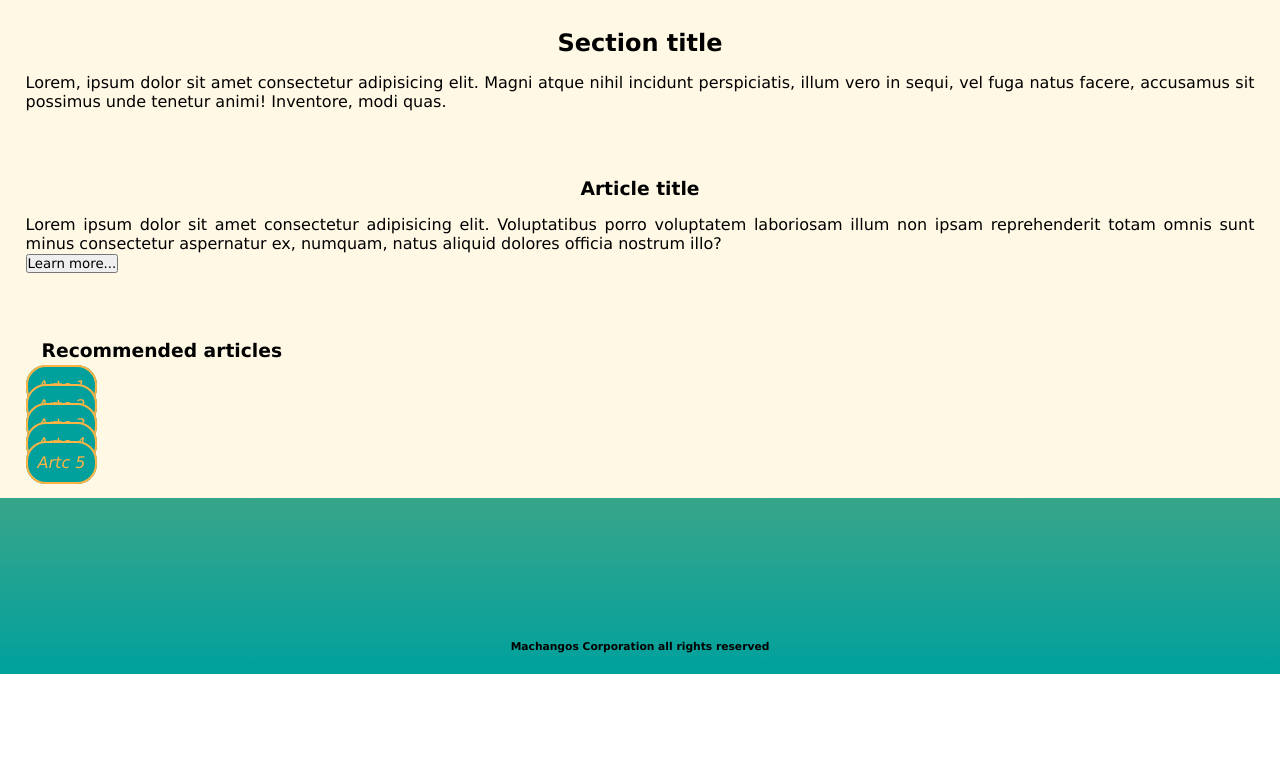
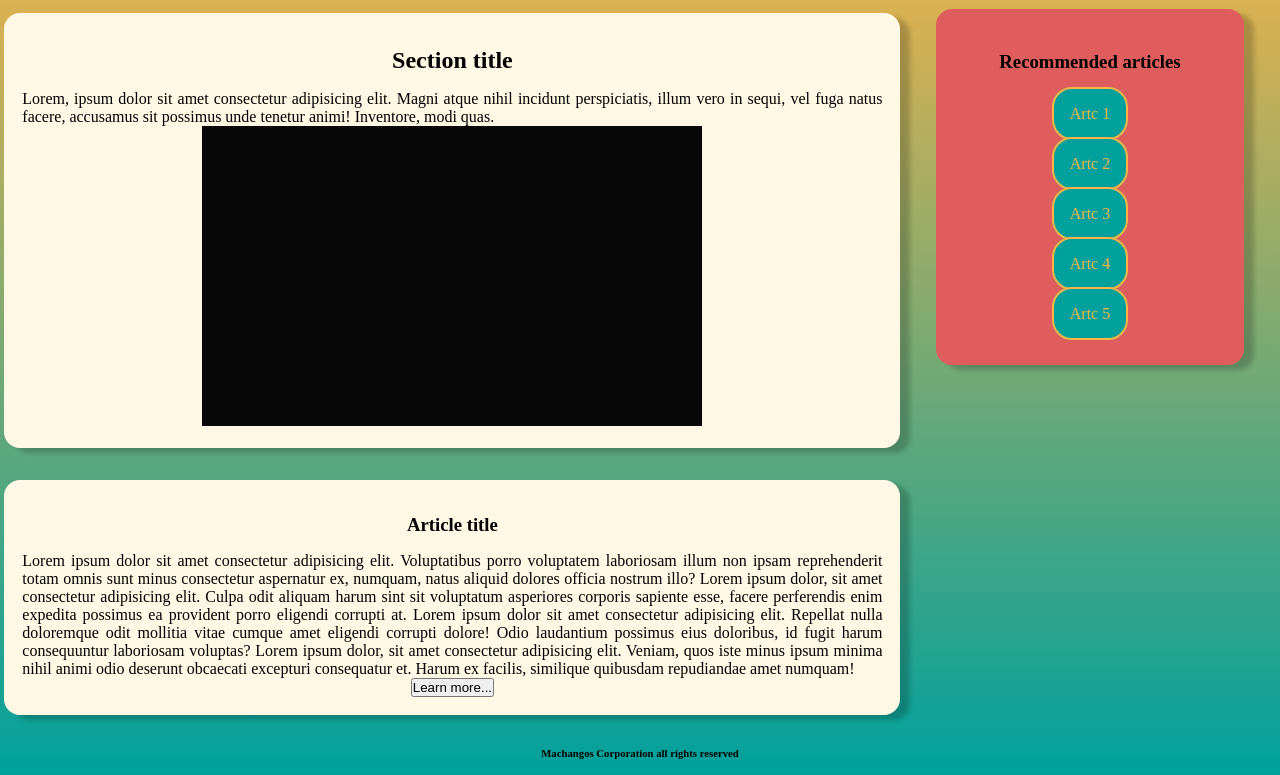
Before and after one commit to iago-sf/dor_pro_1, a plain HTML site: page index.html in a window 1280 px wide. Shown: the part 126-901 px from the top of the page. Before the commit the page ends 800 px from the top, so only its background shows below. Drawn offline with Linux system fonts and the light colour scheme.

Commit message:
Co-authored-by: Joseantonio20019 <Joseantonio20019@users.noreply.github.com> Co-authored-by: FenrirSolutions <FenrirSolutions@users.noreply.github.com>

```diff
--- a/JS/particles.js
+++ b/JS/particles.js
@@ -37,7 +37,6 @@
 
 			createParticles();
 
-			windowResizeHandler();
 
 			setInterval( loop, 1000 / 60 );
 		}
@@ -100,7 +99,7 @@
 		canvas.width = SCREEN_WIDTH;
 		canvas.height = SCREEN_HEIGHT;
 
-		canvas.style.position = 'absolute';
+		canvas.style.position = 'inline-block';
 		canvas.style.left = (window.innerWidth - SCREEN_WIDTH) * .5 + 'px';
 		canvas.style.top = (window.innerHeight - SCREEN_HEIGHT) * .5 + 'px';
 	}
--- a/index.html
+++ b/index.html
@@ -10,7 +10,7 @@
     <title>Machangos Corporation</title>
 </head>
 <body>
-    <div class="wrapper">
+    <div>
         <!-- Page title and icon -->
         <header class="row">
             <div class="col-1"><img src="" alt=""></div>
@@ -25,30 +25,38 @@
         </nav>
 
         <!-- Page main content -->
-        <main class="row">
+        <main class="row text-center">
             <!-- Published content -->
-            <div class="col-1">
-                <section>
+            <div class="col-70p">
+                <section class="content my-1">
                     <h2>Section title</h2>
                     <p>Lorem, ipsum dolor sit amet consectetur adipisicing elit. Magni atque nihil incidunt perspiciatis, illum vero in sequi, vel fuga natus facere, accusamus sit possimus unde tenetur animi! Inventore, modi quas.</p>
+                    <canvas id="onecanvas" width="500" height="300"></canvas><br>
                 </section>
-                <article>
+                <article class="content my-1">
                     <h3>Article title</h3>
                     <div>
-                        <p>Lorem ipsum dolor sit amet consectetur adipisicing elit. Voluptatibus porro voluptatem laboriosam illum non ipsam reprehenderit totam omnis sunt minus consectetur aspernatur ex, numquam, natus aliquid dolores officia nostrum illo?</p>
-                        <!-- <canvas id="onecanvas" width="500" height="300"></canvas> -->
+                        <p>
+                            Lorem ipsum dolor sit amet consectetur adipisicing elit. Voluptatibus porro voluptatem laboriosam illum non ipsam reprehenderit totam omnis sunt minus consectetur aspernatur ex, numquam, natus aliquid dolores officia nostrum illo?
+                            Lorem ipsum dolor, sit amet consectetur adipisicing elit. Culpa odit aliquam harum sint sit voluptatum asperiores corporis sapiente esse, facere perferendis enim expedita possimus ea provident porro eligendi corrupti at.
+                            Lorem ipsum dolor sit amet consectetur adipisicing elit. Repellat nulla doloremque odit mollitia vitae cumque amet eligendi corrupti dolore! Odio laudantium possimus eius doloribus, id fugit harum consequuntur laboriosam voluptas?
+                            Lorem ipsum dolor, sit amet consectetur adipisicing elit. Veniam, quos iste minus ipsum minima nihil animi odio deserunt obcaecati excepturi consequatur et. Harum ex facilis, similique quibusdam repudiandae amet numquam!
+                        </p>
+
                         <button>Learn more...</button>
                     </div>
                 </article>
             </div>
             <!-- Aside for quick "go to" -->
-            <aside class="col-1">
-                <h3>Recommended articles</h3>
-                <div><a href="#">Artc 1</a></div>
-                <div><a href="#">Artc 2</a></div>
-                <div><a href="#">Artc 3</a></div>
-                <div><a href="#">Artc 4</a></div>
-                <div><a href="#">Artc 5</a></div>
+            <aside class="col-20p lateral mx-2">
+                <div class="">
+                    <h3>Recommended articles</h3>
+                    <div class="my-1"><a href="#">Artc 1</a></div>
+                    <div class="my-2"><a href="#">Artc 2</a></div>
+                    <div class="my-1"><a href="#">Artc 3</a></div>
+                    <div class="my-2"><a href="#">Artc 4</a></div>
+                    <div class="my-1"><a href="#">Artc 5</a></div>
+                </div>
             </aside>
         </main>
     </div>
@@ -59,9 +67,9 @@
         <h6>Machangos Corporation all rights reserved</h6>
     </footer>
 
-    <!-- Script element
+    <!-- Script element -->
     <script src="JS/particles.js"></script>
-    -->
+
 
     <script>
         var urlSangChi = "https://www.youtube.com/watch?v=JuE_axN7wXI";
--- a/styles/styles.css
+++ b/styles/styles.css
@@ -1,18 +1,6 @@
 *{
     padding: 0;
     margin: 0;
-    font-family: 'Lucida Sans', 'Lucida Sans Regular', 'Lucida Grande', 'Lucida Sans Unicode', Geneva, Verdana, sans-serif;
-}
-
-html, body {
-    height: 100%;
-}
-.wrapper {
-    min-height: 100%;
-    margin-bottom: -50px;
-}
-footer{
-    height: 50px;
 }
 
 /** Flex boxes and layout */
@@ -44,6 +32,17 @@ footer{
     flex-direction: column;
     display: inline-flex;
     flex-grow: 3;
+}
+
+.col-20p{
+    flex-direction: column;
+    display: inline-flex;
+    width: 20%;
+}
+.col-70p{
+    flex-direction: column;
+    display: inline-flex;
+    width: 70%;
 }
 
 /** Margins and paddings standars */
@@ -88,6 +87,27 @@ footer{
 .m-4{
     margin: 4rem;
 }
+.my-1{
+    margin-top: 1rem;
+    margin-bottom: 1rem;
+}
+.my-2{
+    margin-top: 2rem;
+    margin-bottom: 2rem;
+}
+.my-3{
+    margin-top: 3rem;
+    margin-bottom: 3rem;
+}
+.my-4{
+    margin-top: 4rem;
+    margin-bottom: 4rem;
+}
+.mx-2{
+    margin-left: 2rem;
+    margin-right: 2rem;
+}
+
 
 /** Text standars */
 .text-center{
@@ -108,10 +128,7 @@ header{
     text-align: center;
     height: 15%;
 }
-section, article{
-    padding: 2%;
-}
-aside{
+section, article, aside{
     padding: 2%;
 }
 footer{
@@ -133,18 +150,23 @@ body{
     background: rgb(0,161,157);
     background: linear-gradient(0deg, rgba(0,161,157,1) 0%, rgba(255,179,68,1) 100%);
 }
-main{
+.content{
     background: #FFF8E5;
-
+    border-radius: 1rem;
+    box-shadow: 10px 5px 5px rgba(0, 0, 0, 0.2);
 }
 
 a{
     background-color: #00A19D;
-    padding: 10px;
-    font-style: italic;
+    padding: 1rem;
     text-decoration: none;
     border: 2px solid;
     border-radius: 20px;
-    color: #FFB344;
+    color: #ffb344;
+}
 
+.lateral{
+    background: #e05d5d;
+    border-radius: 1rem;
+    box-shadow: 10px 5px 5px rgba(0, 0, 0, 0.2);
 }
```
